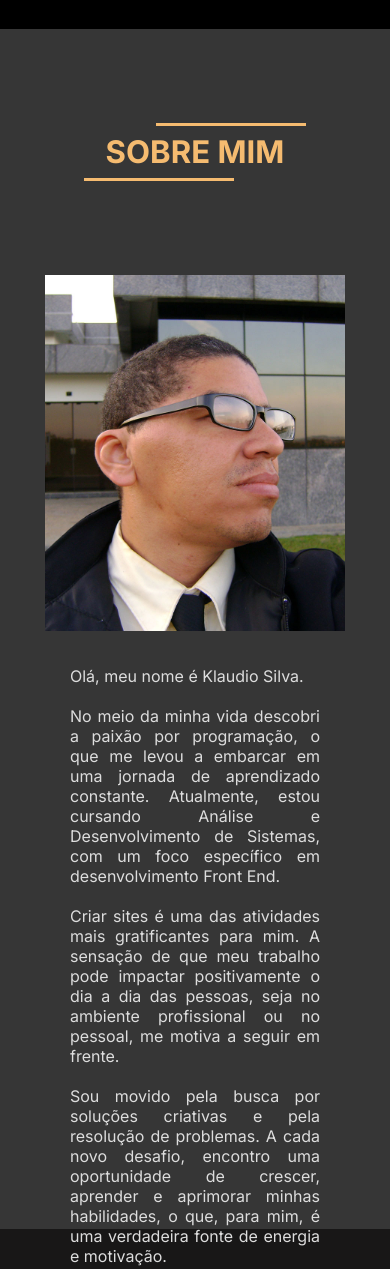
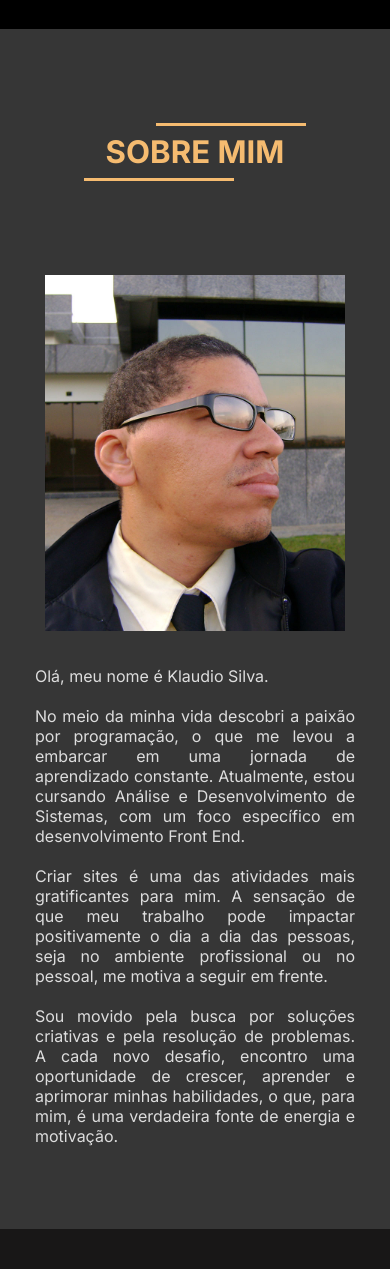
Before and after one commit to KlaudioSilva/portfolio_dev, a plain HTML site: page index.html in a window 390 px wide. Shown: the part 810-2079 px from the top of the page. Drawn offline with nearby package versions, Linux system fonts and the light colour scheme.

Commit message:
ajuste final sobre

```diff
--- a/css/style.css
+++ b/css/style.css
@@ -477,7 +477,7 @@ footer span{
     }
 
     #sobre .txt-sobre{
-        width: 250px;
+        width: 300px;
         margin-top: 2.2rem;
         text-align: justify;
     }
@@ -610,12 +610,12 @@ footer span{
     #sobre img{
         width: 300px;
     }
-    /*
+
     #sobre .txt-sobre{
-        width: 300px;
+        width: 320px;
         margin-top: 2.2rem;
         text-align: justify;
-    }*/
+    }
 
     /*reajuste nas barras de decoração dos títulos das seções*/
     .titulo::before{
```
